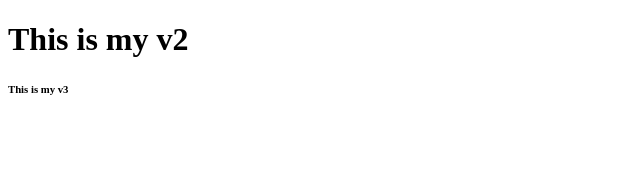
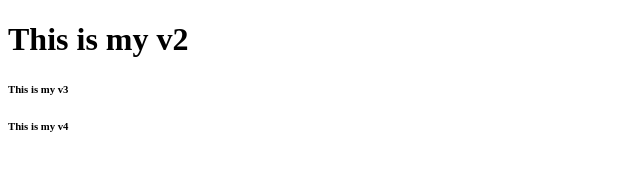
Before and after one commit to SoumyaSamal150/MyRepo, a plain HTML site: page index.html in a window 1280 px wide. Shown: the full height of the page, 0-640 px from the left. Drawn offline with Linux system fonts and the light colour scheme.

Commit message:
This is V4

```diff
--- a/index.html
+++ b/index.html
@@ -8,5 +8,6 @@
 <body>
     <h1>This is my v2</h1>
     <h6>This is my v3</h6>
+    <h6>This is my v4</h6>
 </body>
 </html>
```
